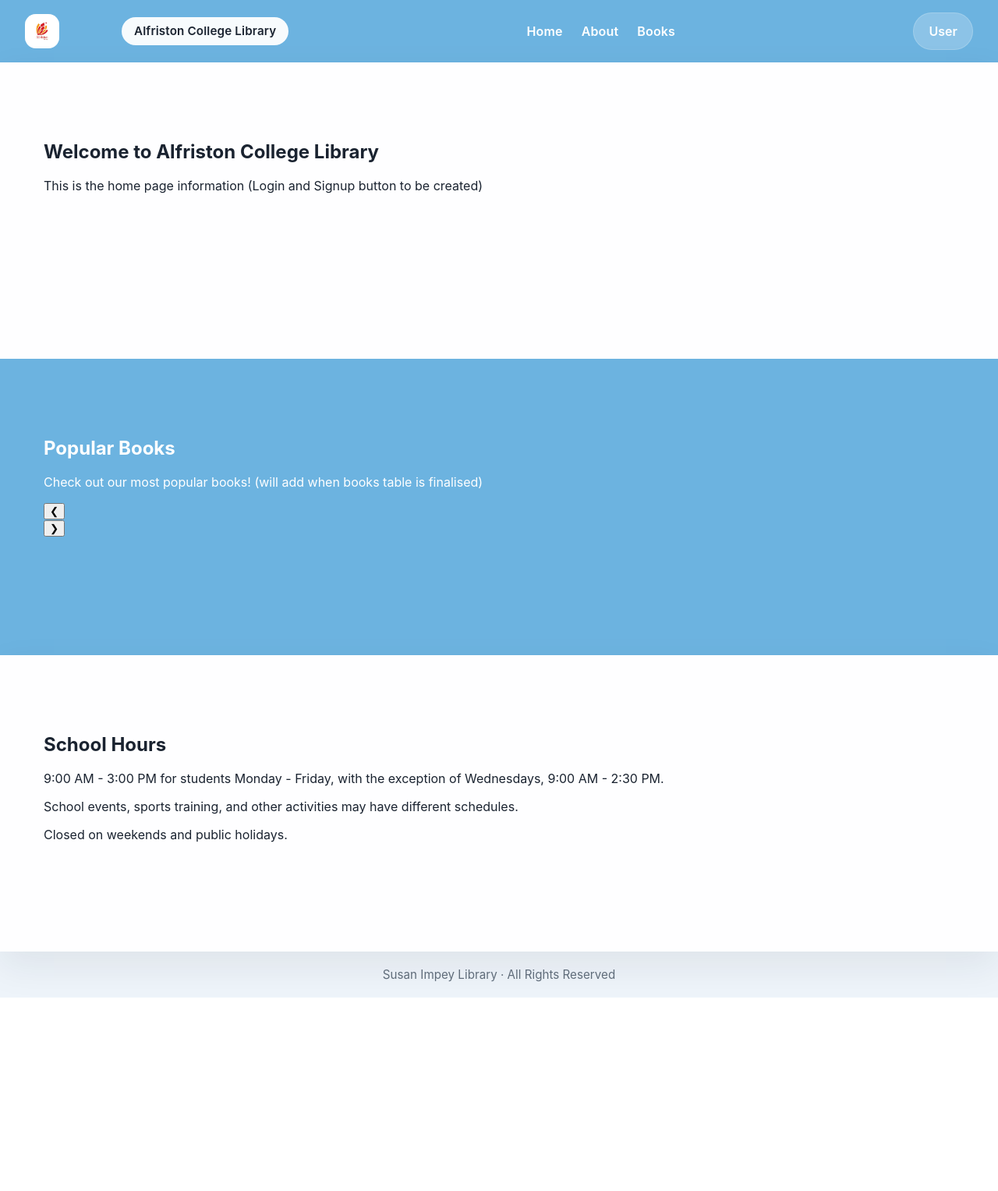
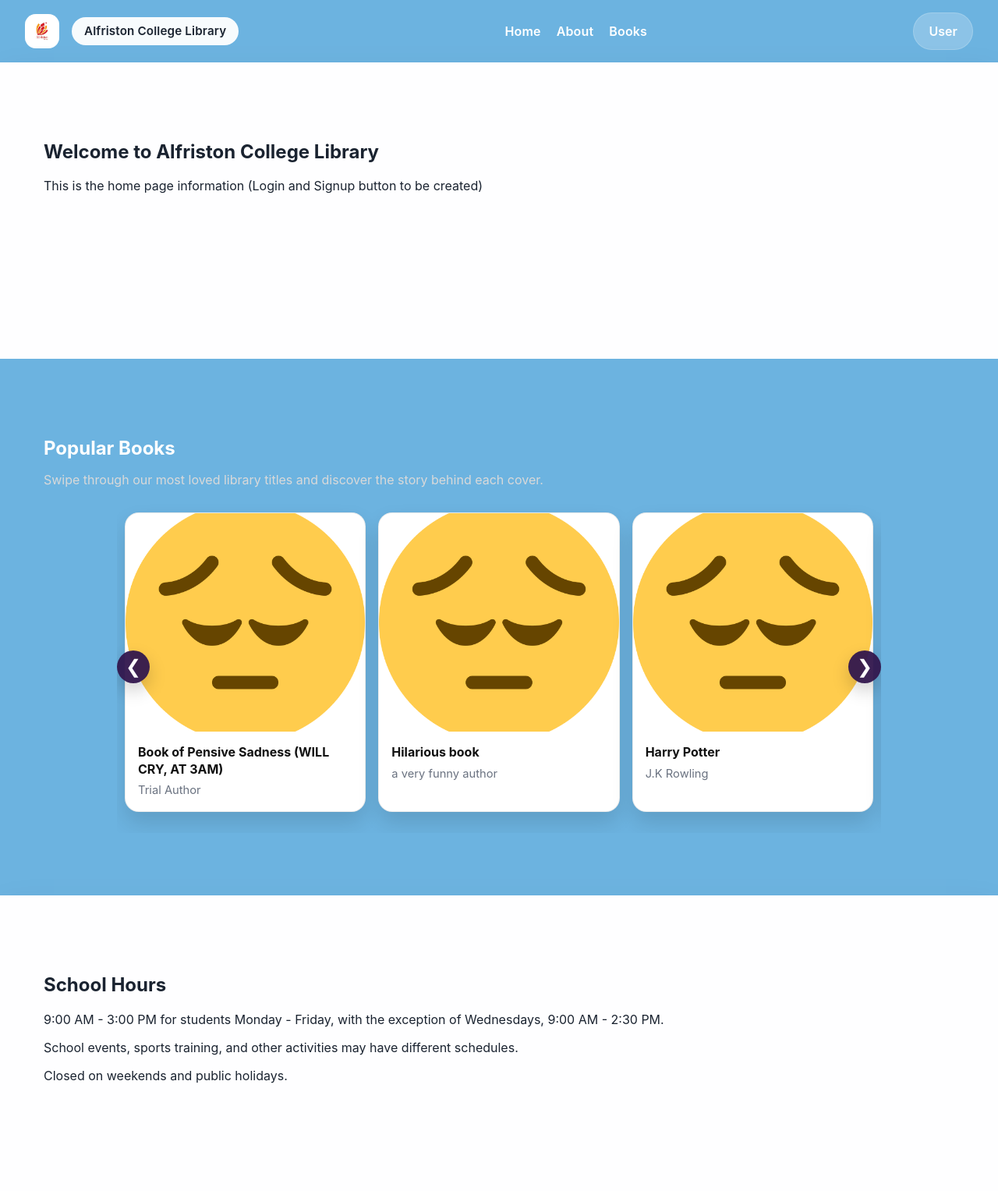
Before and after one commit to Owen-Chen-24251/L3TED-AS91906, a Django app: page / in a window 1280 px wide. Shown: the top 1527 px of the page at 78% size. Before the commit the page ends 1279 px from the top, so only its background shows below. Run offline with Django 5.2, Linux system fonts and the light colour scheme; data comes from the database, SQL or seed files in the repository.

```diff
--- a/AC_Library/templates/base.html
+++ b/AC_Library/templates/base.html
@@ -52,7 +52,8 @@
         .brand-row {
             display: flex;
             align-items: center;
-            gap: 5rem;
+            gap: 1rem;
+            min-width: 0;
         }
 
         .brand-icon {
@@ -67,7 +68,7 @@
         }
 
         .brand-title {
-            min-width: 180px;
+            min-width: 140px;
             padding: 0.55rem 1rem;
             border-radius: 999px;
             background: rgba(255,255,255,0.95);
@@ -81,14 +82,17 @@
             display: flex;
             align-items: center;
             justify-content: center;
-            gap: 1.5rem;
-            flex: 1;
+            gap: 1.25rem;
+            flex: 1 1 420px;
+            min-width: 0;
+            margin: 0 1rem;
         }
 
         .site-nav a {
             color: white;
             font-weight: 600;
             letter-spacing: 0.01em;
+            white-space: nowrap;
         }
 
         .site-nav a:hover {
--- a/AC_Library/templates/books.html
+++ b/AC_Library/templates/books.html
@@ -1,5 +1,5 @@
 {% extends 'base.html' %}
-{% block content_top %}
+{% block section_top %}
 <h2>Books Page</h2>
 
 <table border="5">
--- a/AC_Library/templates/home.html
+++ b/AC_Library/templates/home.html
@@ -1,173 +1,206 @@
 {% extends 'base.html' %}
 {% load static %}
+{% block section_top %}
 <style>
-
-
-    *{
-        margin:0;
-        padding:0;
-        box-sizing:border-box;
-    }
-
-
-    body{
-        background:#1f1f1f;
-        font-family:Arial, Helvetica, sans-serif;
-    }
-
-
-    h1{
-        color:white;
-        text-align:center;
-        padding:30px;
-        font-size:45px;
-    }
-
-
-    .slider{
+    .book_display{
         width:100%;
         overflow:hidden;
         position:relative;
-        padding:20px 70px;
+        padding:14px 10px 28px;
+        max-width:980px;
+        margin:0 auto;
     }
 
-
-    .slider-track{
+    .display_cycle{
         display:flex;
-        transition:transform 0.8s ease;
+        gap:16px;
+        transition:transform 0.45s ease;
+        will-change:transform;
     }
 
+    .book-card{
+        flex:0 0 calc((100% - 32px) / 3);
+        max-width:calc((100% - 32px) / 3);
+        min-width:calc((100% - 32px) / 3);
+        background:white;
+        border-radius:18px;
+        overflow:hidden;
+        box-shadow:0 14px 28px rgba(0,0,0,0.12);
+        border:1px solid rgba(0,0,0,0.08);
+    }
 
-    .book{
-        min-width:33.333%;
-        padding:20px;
+    .book-card img{
+        width:100%;
+        height:280px;
+        object-fit:cover;
+        display:block;
+    }
+
+    .book-placeholder{
+        width:100%;
+        height:280px;
+        display:grid;
+        place-items:center;
+        background:#f5f5f5;
+        color:#555;
+        font-size:0.95rem;
+        padding:1rem;
         text-align:center;
     }
 
-
-    .book img{
-        width:100%;
-        height:520px;
-        object-fit:cover;
-        border-radius:15px;
-        box-shadow:0 8px 20px rgba(0,0,0,.6);
-        transition:0.4s;
+    .book-info{
+        padding:16px;
     }
 
-
-    .book img:hover{
-        transform:scale(1.05);
+    .title{
+        color:#111;
+        font-size:1rem;
+        font-weight:700;
+        margin-bottom:6px;
+        line-height:1.35;
     }
 
+    .author{
+        color:#6a7280;
+        font-size:0.92rem;
+        line-height:1.4;
+    }
 
-    .title{
+    .display_cycle-nav{
+        position:absolute;
+        top:50%;
+        left:0;
+        right:0;
+        display:flex;
+        justify-content:space-between;
+        transform:translateY(-50%);
+        pointer-events:none;
+    }
+
+    .display_cycle-button{
+        pointer-events:auto;
+        width:42px;
+        height:42px;
+        border:none;
+        border-radius:50%;
+        background:rgba(50,23,77,0.95);
         color:white;
         font-size:24px;
-        font-weight:bold;
-        margin-top:15px;
+        cursor:pointer;
+        display:grid;
+        place-items:center;
+        box-shadow:0 10px 22px rgba(0,0,0,0.18);
     }
 
-
-    .author{
-        color:#d3d3d3;
-        font-size:18px;
-        margin-top:5px;
-    }
-
-
-    button{
-        position:absolute;
-        top:45%;
-        transform:translateY(-50%);
-        width:55px;
-        height:55px;
-        border:none;
-        border-radius:50%;
-        background:#32174D;
-        color:white;
-        font-size:30px;
-        cursor:pointer;
-        z-index:10;
-    }
-
-
-    button:hover{
+    .display_cycle-button:hover{
         background:#5d2c91;
     }
 
-
-    #prev{
-        left:10px;
+    .section-heading h2{
+        margin-bottom:6px;
+        color:white;
     }
 
-
-    #next{
-        right:10px;
+    .section-heading p{
+        color:#d9d9d9;
+        max-width:680px;
+        margin-bottom:18px;
     }
 
+    .no-books{
+        color:#fff;
+        margin-top:18px;
+    }
 
-    </style>
-{% block section_top %}
+    @media (max-width: 960px) {
+        .book-card{
+            flex:0 0 calc(50% - 8px);
+            max-width:calc(50% - 8px);
+            min-width:calc(50% - 8px);
+        }
+    }
+
+    @media (max-width: 680px) {
+        .book-card{
+            flex:0 0 100%;
+            max-width:100%;
+            min-width:100%;
+        }
+
+        .carousel-nav {
+            display:none;
+        }
+    }
+</style>
 <h2>Welcome to Alfriston College Library</h2>
 <p>This is the home page information (Login and Signup button to be created)</p>
 {% endblock %}
 
 {% block section_middle %}
-<h2>Popular Books</h2>
-<p>Check out our most popular books! (will add when books table is finalised)</p>
-<div class="slider">
-    <button id="prev">&#10094;</button>
-    <div class="slider-track" id="track">
+<div class="section-heading">
+    <h2>Popular Books</h2>
+    <p>Swipe through our most loved library titles and discover the story behind each cover.</p>
+</div>
+{% if books %}
+<div class="book_display">
+    <div class="display_cycle" id="display-cycle-track">
         {% for book in books %}
-        <div class="book">
-            {% if book.img %}
-                <img src="{{ book.img.url }}" alt="{{ book.title }}">
+        <article class="book-card">
+            {% if book.book_cover %}
+                <img src="{{ book.book_cover.url }}" alt="{{ book.book_title }}">
+            {% else %}
+                <div class="book-placeholder">No cover available</div>
             {% endif %}
-            <div class="title">{{ book.title }}</div>
-            <div class="author">{{ book.author }}</div>
-        </div>
+            <div class="book-info">
+                <div class="title">{{ book.book_title }}</div>
+                <div class="author">{{ book.book_author }}</div>
+            </div>
+        </article>
         {% endfor %}
     </div>
-    <button id="next">&#10095;</button>
+    <div class="display_cycle-nav">
+        <button class="display_cycle-button" id="prev" type="button">&#10094;</button>
+        <button class="display_cycle-button" id="next" type="button">&#10095;</button>
+    </div>
 </div>
+{% else %}
+<div class="no-books">No books are available right now.</div>
+{% endif %}
 
 <script>
-const track = document.getElementById("track");
-const books = document.querySelectorAll(".book");
-const visibleBooks = 3;
-let index = 0;
-function moveSlider(){
-    const width = books[0].offsetWidth;
-    track.style.transform =
-        `translateX(-${index * width}px)`;
+const track = document.getElementById('display-cycle-track');
+const cards = document.querySelectorAll('.book-card');
+const nextButton = document.getElementById('next');
+const prevButton = document.getElementById('prev');
+const visible = 3;
+let currentIndex = 0;
+
+function updateCarousel() {
+    if (!cards.length) return;
+    const cardWidth = cards[0].offsetWidth;
+    const gap = 16;
+    const translateX = currentIndex * (cardWidth + gap);
+    track.style.transform = `translateX(-${translateX}px)`;
 }
-document.getElementById("next").onclick = function(){
-    if(index < books.length - visibleBooks){
-        index++;
-    }else{
-        index = 0;
-    }
-    moveSlider();
+
+function clampIndex(index) {
+    return Math.max(0, Math.min(index, Math.max(0, cards.length - visible)));
 }
-document.getElementById("prev").onclick = function(){
-    if(index > 0){
-        index--;
-    }else{
-        index = books.length - visibleBooks;
-    }
-    moveSlider();
-}
-setInterval(function(){
-    if(index < books.length - visibleBooks){
-        index++;
-    }else{
-        index = 0;
-    }
-    moveSlider();
-},4000);
+
+nextButton.onclick = () => {
+    currentIndex = clampIndex(currentIndex + 1);
+    updateCarousel();
+};
+
+prevButton.onclick = () => {
+    currentIndex = clampIndex(currentIndex - 1);
+    updateCarousel();
+};
+
+window.addEventListener('resize', updateCarousel);
+updateCarousel();
 </script>
 {% endblock %}
-
 {% block section_bottom %}
 <h2>School Hours</h2>
 <p>9:00 AM - 3:00 PM for students Monday - Friday, with the exception of Wednesdays, 9:00 AM - 2:30 PM.</p>
--- a/AC_Library/templates/login.html
+++ b/AC_Library/templates/login.html
@@ -1,5 +1,5 @@
 {% extends "base.html" %}
-{% block content_top %}
+{% block section_top %}
 <style>
 .login-container{
     width:450px;
--- a/AC_Library/templates/register.html
+++ b/AC_Library/templates/register.html
@@ -1,7 +1,7 @@
 {% extends "base.html" %}
 
 
-{% block content %}
+{% block section_top %}
 
 
 <style>
--- a/AC_Library/views.py
+++ b/AC_Library/views.py
@@ -6,7 +6,8 @@ from .models import Book, Student
 
 # Create your views here.
 def home(request):
-    return render(request, 'home.html')
+    all_books = Book.objects.all()
+    return render(request, 'home.html', {'books': all_books})
 
 def aboutus(request):
     if request.method == 'POST':
@@ -20,7 +21,7 @@ def aboutus(request):
 
 def books(request):
     all_books = Book.objects.all()
-    return render(request, 'home.html', {'books': all_books})
+    return render(request, 'books.html', {'books': all_books})
 
 def register(request):
     if request.method == 'POST':
```
